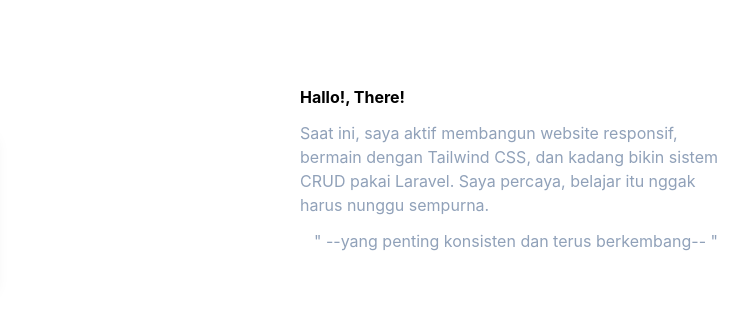
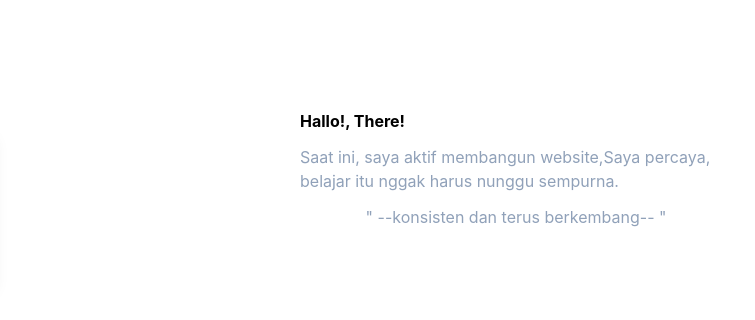
Before and after one commit to Argiiahm/ArgiiAhm, a website: page index.html in a window 1280 px wide. Shown: the part 445-765 px from the top of the page, 380-1135 px from the left. Drawn offline with Linux system fonts and the light colour scheme.

Commit message:
Argiiahm

```diff
--- a/index.html
+++ b/index.html
@@ -83,9 +83,9 @@
             <h1 class="font-bold">
               Hallo!, There!
               <span class="block font-normal text-slate-400 mt-3">
-                Saat ini, saya aktif membangun website responsif, bermain dengan Tailwind CSS, dan kadang bikin sistem CRUD pakai Laravel. Saya percaya, belajar itu nggak harus nunggu sempurna.
+                Saat ini, saya aktif membangun website,Saya percaya, belajar itu nggak harus nunggu sempurna.
                 <span class="block text-center mt-3">
-                  " --yang penting konsisten dan terus berkembang-- "
+                  " --konsisten dan terus berkembang-- "
                 </span>
               </span>
             </h1>
```
